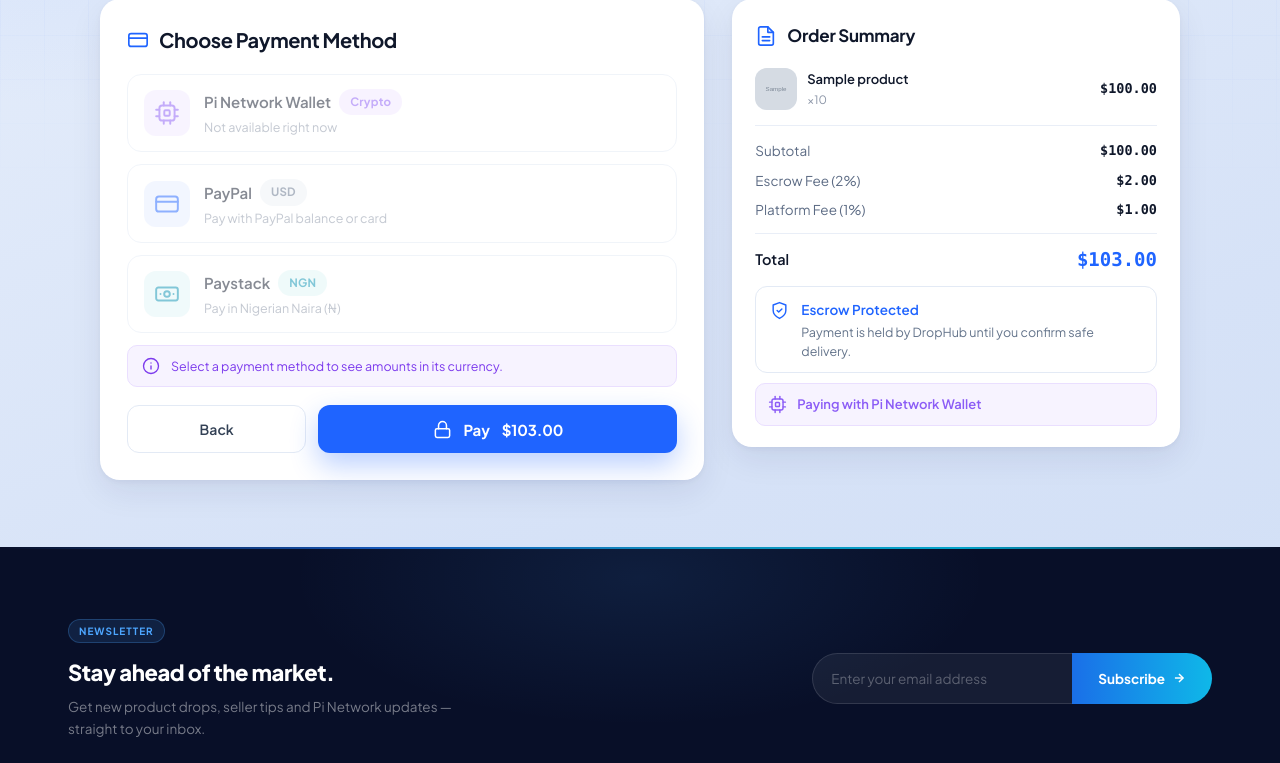
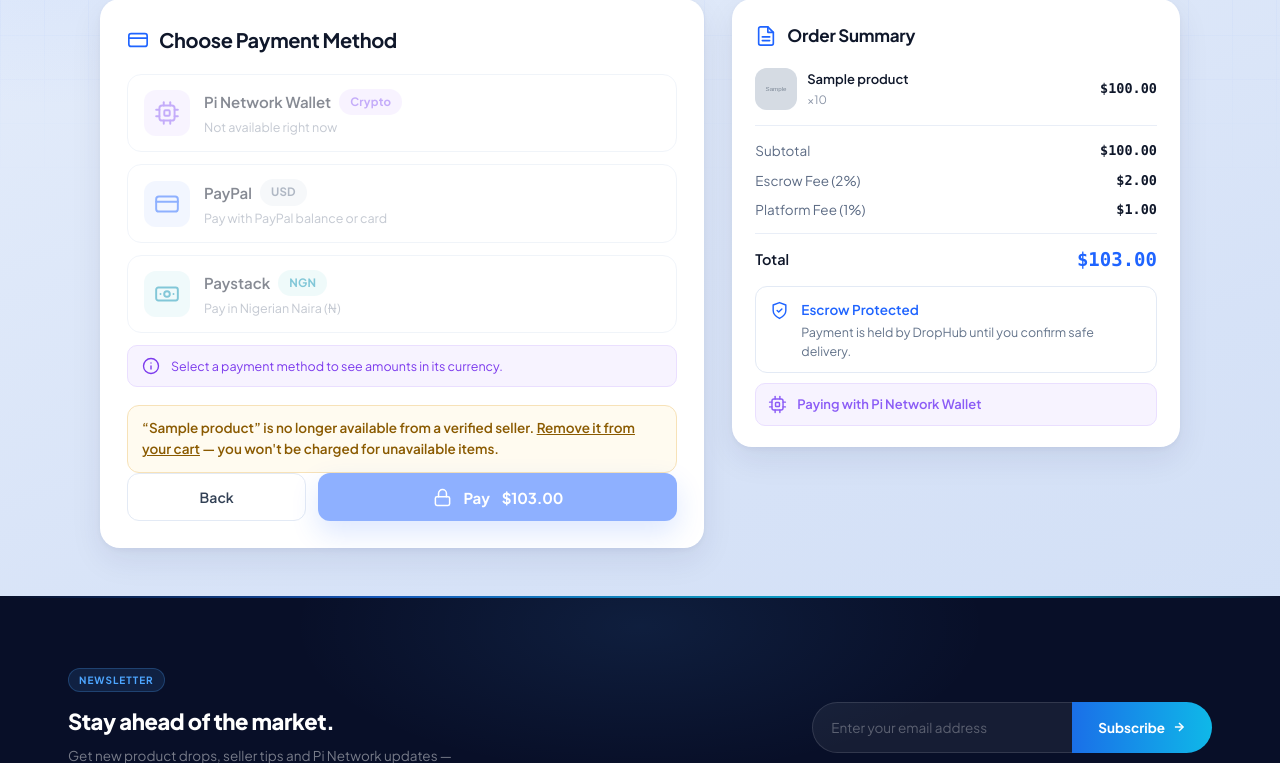
Before and after one commit to SAMUELNNAJI/DROP-SHIPING, a Django app: page /checkout-payment/ in a window 1280 px wide. Shown: the part 185-948 px from the top of the page. Run offline with Django 5.2, Linux system fonts and the light colour scheme; a user stored in the database is signed in; tables that the repository leaves empty hold one stand-in row (values such as "Sample post"); grey boxes marked "Sample" are stand-in pictures.

Commit message:
fix: block payment for carts with unavailable items before charging
A buyer could pay (or claim a manual Pi transfer) and only then hit
"<Product> is no longer available from a verified seller." at order
creation — money already moved with nothing to show for it.

- Extract _item_unavailable() + cart_issues() in payment_views so the
  availability check is shared and reusable
- payment_start now refuses to open ANY rail (Paystack/PayPal/Pi) while
  a cart item is unfulfillable, with an actionable message
- /checkout/ and /checkout-payment/ flag the bad item and disable
  Continue-to-Payment / Pay until it is removed
- create_orders_for_cart keeps its in-transaction re-check as the last
  line of defence

Verified live: blocked start returns 409 with the message, both pages
warn and disable, and after verifying the seller in the admin the full
paystack + pi + manual-claim flow succeeds.

```diff
--- a/dashboards/payment_views.py
+++ b/dashboards/payment_views.py
@@ -234,6 +234,26 @@
 #  Orders + settlement
 # ══════════════════════════════════════════════════════════════
 
+def _item_unavailable(item):
+    """True when a cart item can no longer be fulfilled (status/stock/verified seller)."""
+    product = item.product
+    verification = getattr(product.seller, 'seller_verification', None)
+    return (product.status != 'live' or product.stock < item.quantity
+            or not product.seller.is_active
+            or not verification or verification.status != 'verified')
+
+
+def cart_issues(user):
+    """Names of cart items that would fail order creation.
+
+    Checked *before* any money moves so a buyer is never charged for an
+    unfulfillable order (create_orders_for_cart re-checks as a last line of
+    defence inside the settlement transaction).
+    """
+    items = CartItem.objects.filter(user=user).select_related('product', 'product__seller')
+    return [item.product.name for item in items if _item_unavailable(item)]
+
+
 def create_orders_for_cart(user, method, reference):
     """Turn the buyer's DB cart into protected orders.
 
@@ -252,10 +272,7 @@
     created = []
     for item in items:
         product = item.product
-        verification = getattr(product.seller, 'seller_verification', None)
-        if (product.status != 'live' or product.stock < item.quantity
-                or not product.seller.is_active
-                or not verification or verification.status != 'verified'):
+        if _item_unavailable(item):
             raise CheckoutError('%s is no longer available from a verified seller.' % product.name)
 
         order = Order.objects.create(
@@ -437,6 +454,12 @@
         items, _subtotal, totals = cart_snapshot(request.user)
         if not items:
             raise CheckoutError('Your cart is empty.')
+        blocked = cart_issues(request.user)
+        if blocked:
+            raise CheckoutError(
+                'Before you pay: %s is no longer available from a verified seller. '
+                'Please remove it from your cart and try again.' % ', '.join(blocked)
+            )
         intent = _new_intent(request.user, method, totals)
 
         if method == 'paystack':
--- a/dashboards/views.py
+++ b/dashboards/views.py
@@ -1567,9 +1567,12 @@
     get_token(request)
     ctx = {"page_title": "Checkout", "slug": "checkout"}
     ctx.update(cart_context(request))
-    # saved addresses for logged-in buyers
+    # Flag cart items that can no longer be fulfilled so the buyer sees the
+    # problem here — before paying (see payment_views.cart_issues).
     if request.user.is_authenticated:
         ctx["addresses"] = BuyerAddress.objects.filter(user=request.user)
+        from .payment_views import cart_issues
+        ctx["cart_issues"] = cart_issues(request.user)
     return render(request, "checkout.html", ctx)
 
 
@@ -1589,6 +1592,10 @@
     # Real cart, real totals and the payment rails that are actually configured
     # (see dashboards/payment_views.py — nothing is charged without one of them).
     ctx.update(payment_views.checkout_context(request))
+    # Same pre-payment availability check as /checkout/ — Pay itself will also
+    # refuse to start while any item is unfulfillable.
+    if request.user.is_authenticated:
+        ctx["cart_issues"] = payment_views.cart_issues(request.user)
 
     return render(request, "checkout-payment.html", ctx)
 
--- a/templates/checkout-payment.html
+++ b/templates/checkout-payment.html
@@ -240,10 +240,18 @@
           <span id="paymentInfo" aria-live="polite">Select a payment method to see amounts in its currency.</span>
         </div>
 
+        {# Block paying when something in the cart can no longer be fulfilled #}
+        {% if cart_issues %}
+        <div class="ck-pay-status ck-pay-status--warn" style="display:block">
+          {% for name in cart_issues %}“{{ name }}” is no longer available from a verified seller. {% endfor %}
+          <a href="/checkout/" style="text-decoration:underline">Remove it from your cart</a> — you won't be charged for unavailable items.
+        </div>
+        {% endif %}
+
         <form class="ck-actions" id="paymentForm" method="post" action="{% url 'payment_start' %}">
           {% csrf_token %}<input type="hidden" name="payment_method" id="paymentMethod" value="pi" />
           <a href="/checkout/" class="ck-btn-ghost">Back</a>
-          <button type="submit" class="ck-btn-primary" id="payBtn">
+          <button type="submit" class="ck-btn-primary" id="payBtn" {% if cart_issues %}disabled style="opacity:.5;pointer-events:none;"{% endif %}>
             <svg width="19" height="19" viewBox="0 0 24 24" fill="none" stroke="#fff" stroke-width="1.9" stroke-linecap="round" stroke-linejoin="round" aria-hidden="true"><rect x="3" y="11" width="18" height="11" rx="2"/><path d="M7 11V7a5 5 0 0 1 10 0v4"/></svg>
             <span id="payBtnLabel">Pay</span> <span class="ck-currency" data-usd="{{ checkout_totals.total|floatformat:2 }}">${{ checkout_totals.total|floatformat:2 }}</span>
           </button>
```
Also changed, not shown: templates/checkout.html (+11 -1 lines).
